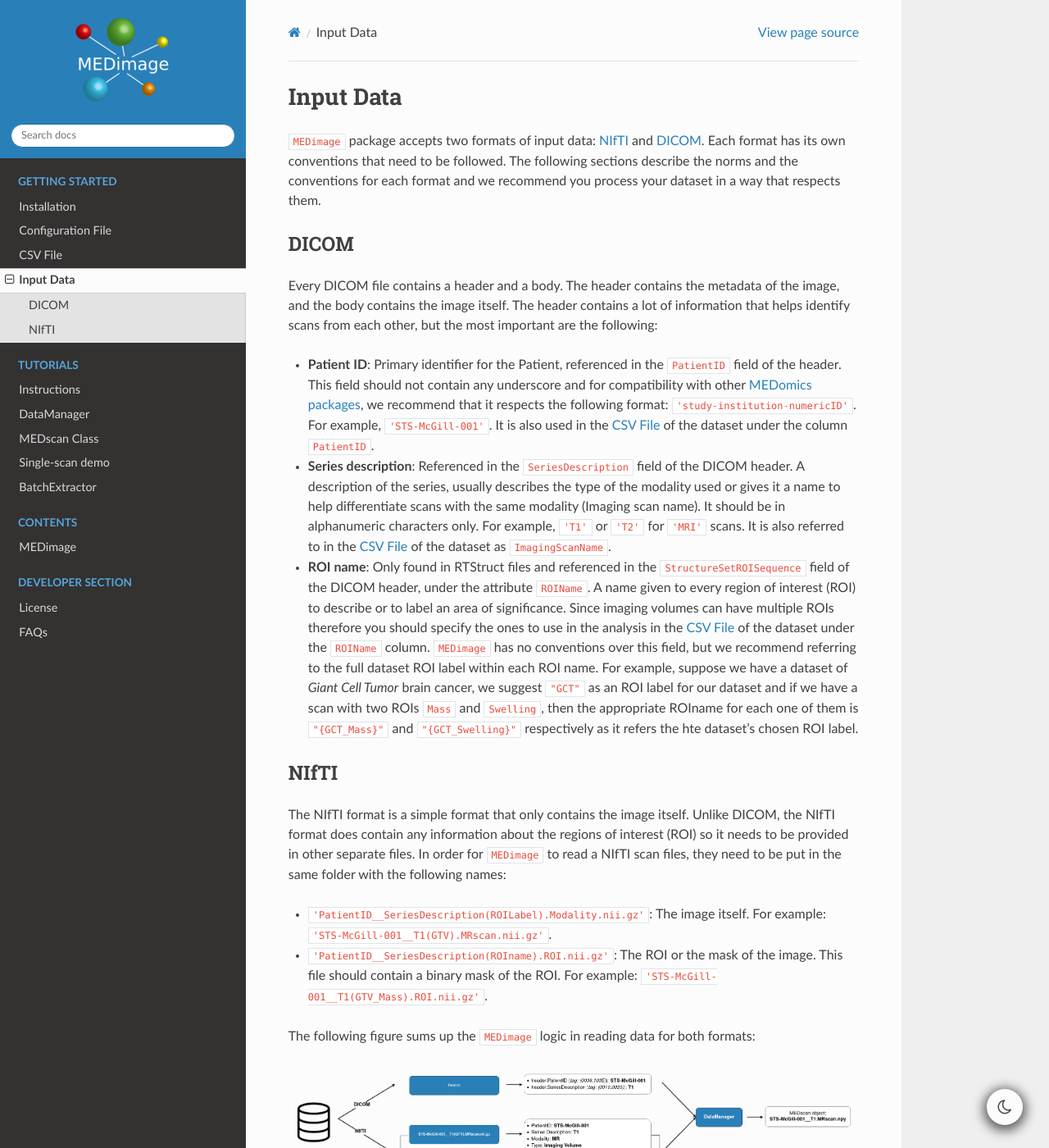
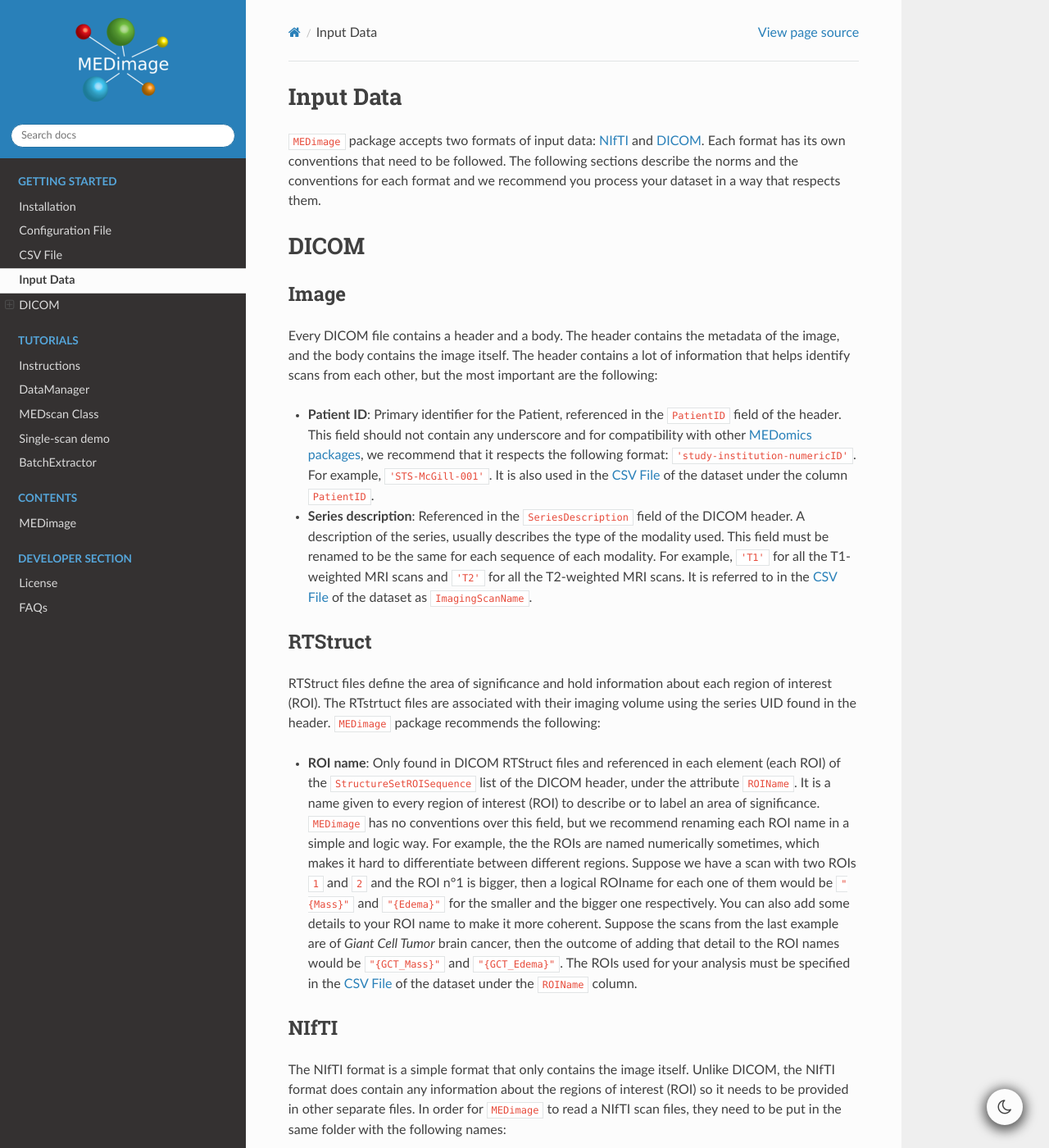
Before and after one commit to MahdiAll99/MEDimage, a Sphinx documentation site: the page built from docs/input_data.rst, in a window 1280 px wide and 1400 px high. Shown: the whole window at 82% size. Built offline with Sphinx 7.4.7 and the Read the Docs theme 2.0.0, drawn with Linux system fonts in a browser that asks for light colours; some of the changed text lies outside the part shown.

Commit message:
Reformatted the ROI name and series description explanation and more

```diff
--- a/docs/input_data.rst
+++ b/docs/input_data.rst
@@ -7,6 +7,9 @@ that need to be followed. The following sections describe the norms and the conv
 dataset in a way that respects them.
 
 DICOM
+=====
+
+Image
 -----
 
 Every DICOM file contains a header and a body. The header contains the metadata of the image, and the body contains the image itself.
@@ -17,15 +20,23 @@ The header contains a lot of information that helps identify scans from each oth
   format: ``'study-institution-numericID'``. For example, ``'STS-McGill-001'``. It is also used in the :doc:`../csv_file` of the dataset under
   the column ``PatientID``.
 - **Series description**: Referenced in the ``SeriesDescription`` field of the DICOM header. A description of the series, usually describes the
-  type of the modality used or gives it a name to help differentiate scans with the same modality (Imaging scan name). It should be in alphanumeric characters
-  only. For example, ``'T1'`` or ``'T2'`` for ``'MRI'`` scans. It is also referred to in the :doc:`../csv_file` of the dataset as ``ImagingScanName``.
+  type of the modality used. This field must be renamed to be the same for each sequence of each modality. For example, ``'T1'`` for all the T1-weighted
+  MRI scans and ``'T2'`` for all the T2-weighted MRI scans. It is referred to in the :doc:`../csv_file` of the dataset as ``ImagingScanName``.
 
-- **ROI name**: Only found in RTStruct files and referenced in the ``StructureSetROISequence`` field of the DICOM header, under the attribute ``ROIName``.
-  A name given to every region of interest (ROI) to describe or to label an area of significance. Since imaging volumes can have multiple ROIs therefore
-  you should specify the ones to use in the analysis in the :doc:`../csv_file` of the dataset under the ``ROIName`` column. ``MEDimage`` has no conventions
-  over this field, but we recommend referring to the full dataset ROI label within each ROI name. For example, suppose we have a dataset of *Giant Cell
-  Tumor* brain cancer, we suggest ``"GCT"`` as an ROI label for our dataset and if we have a scan with two ROIs ``Mass`` and ``Swelling``, then the
-  appropriate ROIname for each one of them is ``"{GCT_Mass}"`` and ``"{GCT_Swelling}"`` respectively as it refers the hte dataset's chosen ROI label.
+RTStruct
+--------
+
+RTStruct files define the area of significance and hold information about each region of interest (ROI). The RTstrtuct files are associated with their
+imaging volume using the series UID found in the header. ``MEDimage`` package recommends the following:
+
+- **ROI name**: Only found in DICOM RTStruct files and referenced in each element (each ROI) of the ``StructureSetROISequence`` list of the DICOM
+  header, under the attribute ``ROIName``. It is a name given to every region of interest (ROI) to describe or to label an area of significance.
+  ``MEDimage`` has no conventions over this field, but we recommend renaming each ROI name in a simple and logic way. For example, the the ROIs
+  are named numerically sometimes, which makes it hard to differentiate between different regions. Suppose we have a scan with two ROIs ``1`` and ``2``
+  and the ROI n°1 is bigger, then a logical ROIname for each one of them would be ``"{Mass}"`` and ``"{Edema}"`` for the smaller and the bigger one
+  respectively. You can also add some details to your ROI name to make it more coherent. Suppose the scans from the last example are of *Giant Cell
+  Tumor* brain cancer, then the outcome of adding that detail to the ROI names would be ``"{GCT_Mass}"`` and ``"{GCT_Edema}"``. The ROIs used for
+  your analysis must be specified in the :doc:`../csv_file` of the dataset under the ``ROIName`` column.
 
 NIfTI
 -----
@@ -47,6 +58,9 @@ The following figure sums up the ``MEDimage`` logic in reading data for both for
 If these conventions are followed, the ``DataManager`` class will be able to read the data and create the ``MEDscan`` objects that will be used
 in the radiomics analysis. Furthermore, we suggest you organize your dataset folder as follows:
 
+.. note::
+    For instance, ``MEDimage`` package is capable of automatically updating the fields of all the DICOM files as long as the dataset is organized
+    in the way described below.
 ::
 
     dataset_folder
@@ -88,5 +102,4 @@ For example:
     └── ...
 
 .. note::
-    For instance, ``MEDimage`` assumes that all the NIfTI files are ``Axial`` and ``HFS`` so make sure your scans have this same orientation
-    and this same patient position. Future works will include the automatic pre-processing of datasets according to the package conventions.
+    Future works will include the automatic pre-processing of datasets according to the package conventions.
```
